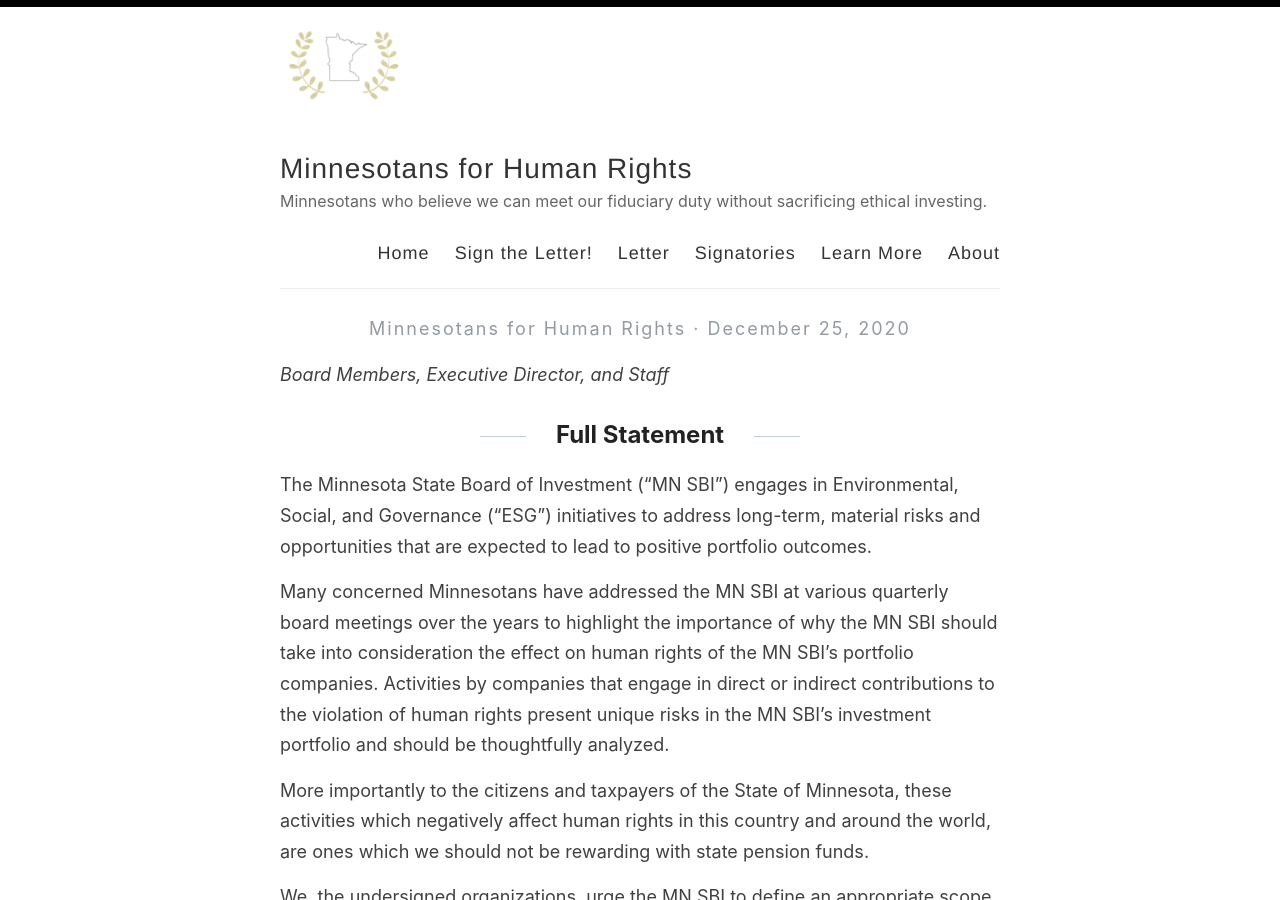
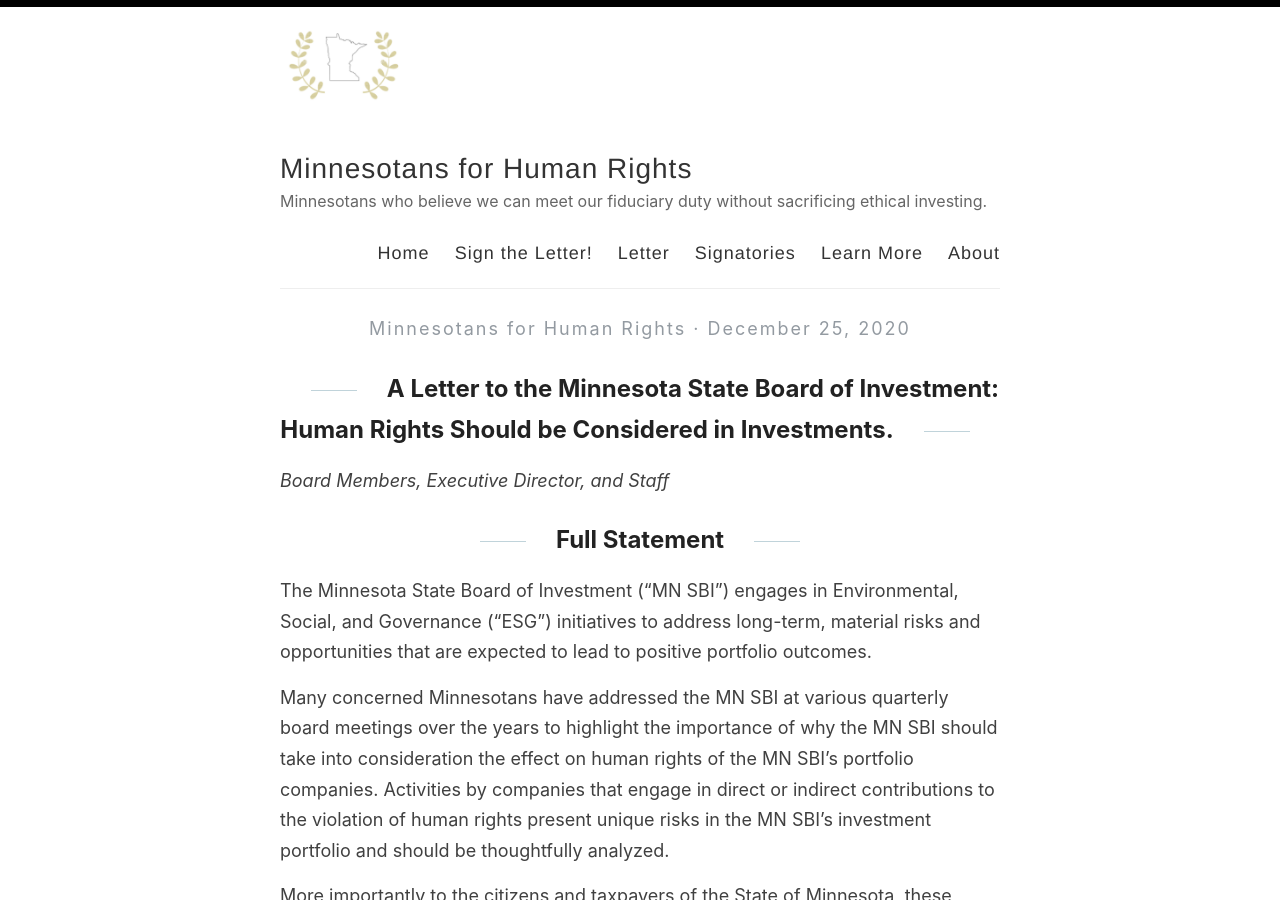
Before and after one commit to adamrahim/adamrahim.github.io, a Jekyll site: the page built from _posts/2020-12-25-letter.md, in a window 1280 px wide and 900 px high. Built offline with Jekyll 4.4.1, drawn with Linux system fonts in a browser that asks for light colours; our own code applies the rules of GitHub Pages for plain Markdown files.

Commit message:
Update 2020-12-25-letter.md

```diff
--- a/_posts/2020-12-25-letter.md
+++ b/_posts/2020-12-25-letter.md
@@ -1,8 +1,9 @@
 ---
 layout: page
-title: A Letter to the Minnesota State Board of Investment: Human Rights Should be Considered in Investments.
+title: ""A Letter to the Minnesota State Board of Investment: Human Rights Should be Considered in Investments.""
 permalink: /letter/
 ---
+## A Letter to the Minnesota State Board of Investment: Human Rights Should be Considered in Investments.
 
 <i>Board Members, Executive Director, and Staff</i>
 
```
